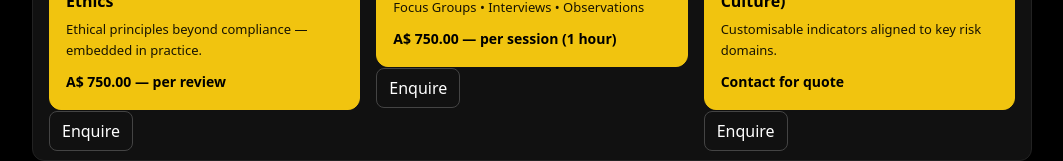
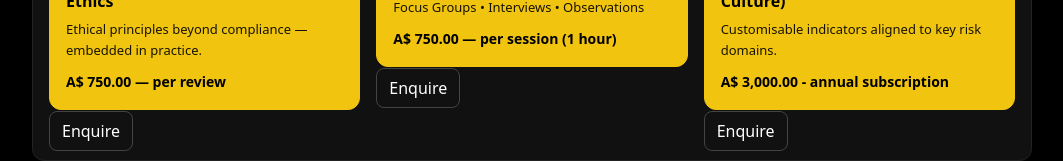
Before and after one commit to AlbertoRMelgoza/AdMeliorem, a Next.js app: page /products/culture-risk-diagnostic in a window 1280 px wide. Shown: the part 766-927 px from the top of the page, without its empty margins (108-1171 px from the left). Built offline with nearby package versions, Linux system fonts and the light colour scheme.

Commit message:
Update page.tsx

```diff
--- a/app/products/culture-risk-diagnostic/page.tsx
+++ b/app/products/culture-risk-diagnostic/page.tsx
@@ -61,7 +61,7 @@ const SUBPRODUCTS = [
     slug: "culture-risk-indicators",
     title: "Culture Risk Indicators (Risk Culture)",
     short: "Customisable indicators aligned to key risk domains.",
-    priceLabel: "Contact for quote",
+    priceLabel: "A$ 3,000.00 - annual subscription",
   },
 ];
 
```
